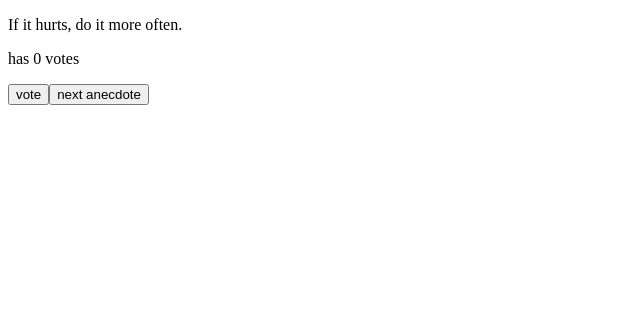
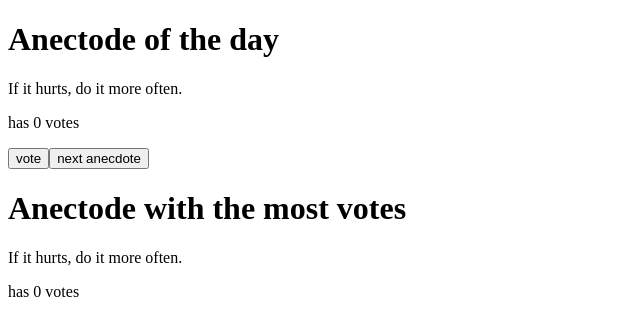
Before and after one commit to Eksezis/FullStackOpen-Zuraw, a React (Vite) app in the folder part1/: page / in a window 1280 px wide. Shown: the top 336 px of the page, without its empty margins (0-640 px from the left). Built offline with nearby package versions, Linux system fonts and the light colour scheme.

Commit message:
Ex1 Part1.14

```diff
--- a/part1/src/App.jsx
+++ b/part1/src/App.jsx
@@ -11,23 +11,27 @@ const App = () => {
     'The only way to go fast, is to go well.'
   ]
   const [selected, setSelected] = useState(0)
-  const [points, setPoint] = useState({ 0: 0, 1: 0, 2: 0, 3: 0, 4: 0,5: 0, 6: 0, 7: 0})
+  const [points, setPoint] = useState([0,0,0,0,0,0,0,0])
   const change = () => {
       let x = Math.floor(Math.random()*8);
       console.log(x)
       setSelected(x)
     }
   const votes = () => {
-    const newPoints = {...points}
+    const newPoints = [...points]
     newPoints[selected] += 1
     setPoint(newPoints)
   }
   return (
     <div>
+      <h1>Anectode of the day</h1>
       <p>{anecdotes[selected]}</p>
       <p>has {points[selected]} votes</p>
       <button onClick={votes}>vote</button>
       <button onClick={change}>next anecdote</button>
+      <h1>Anectode with the most votes</h1>
+      <p>{anecdotes[points.indexOf(Math.max(...points))]}</p>
+      <p>has {points[points.indexOf(Math.max(...points))]} votes</p>
     </div>
   )
 }
```
